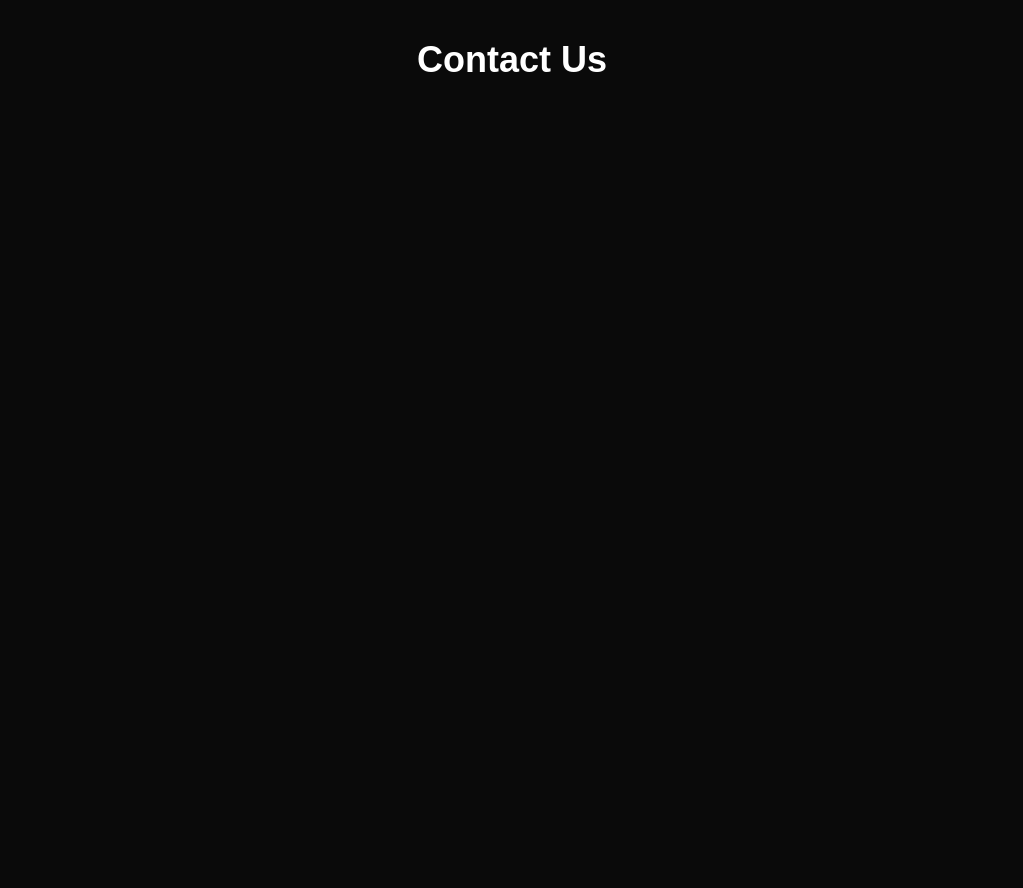
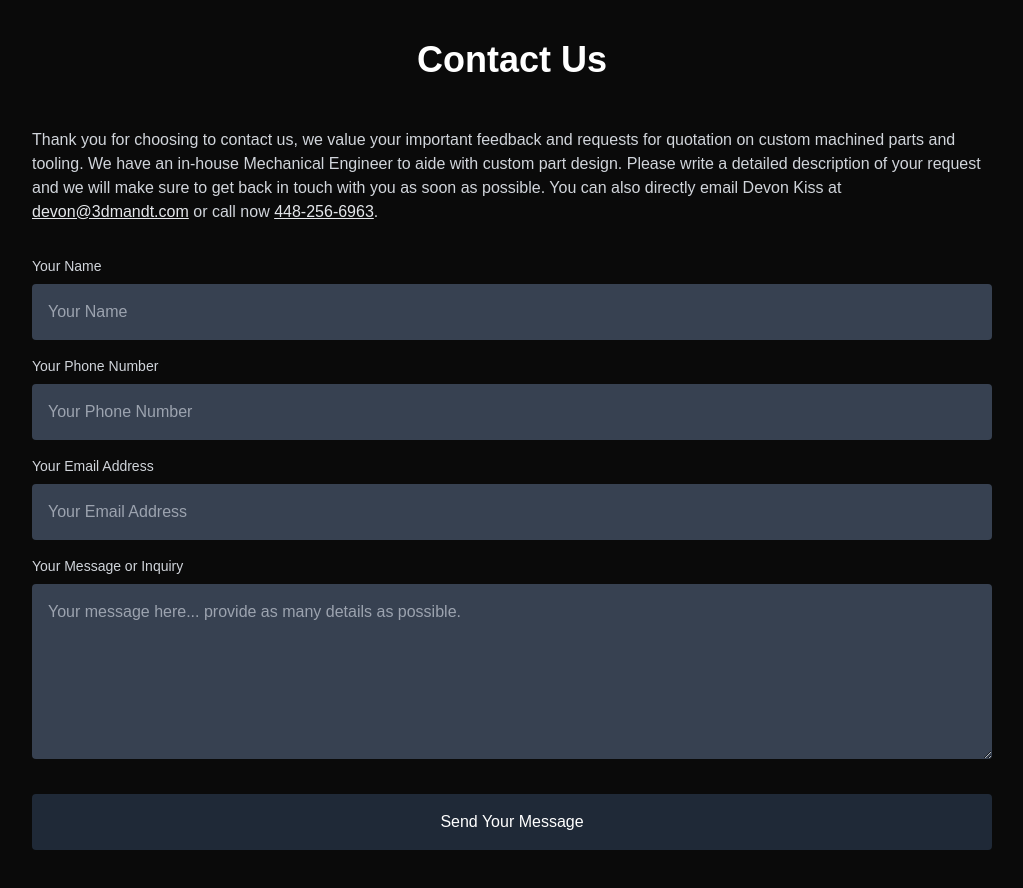
Before and after one commit to tuffs/3dmachtoolllc, a Next.js app: page /contact-us in a window 1280 px wide. Shown: the part 520-1408 px from the top of the page, without its empty margins (128-1151 px from the left). Before the commit the page ends 800 px from the top, so only its background shows below. Built offline with nearby package versions, Linux system fonts and the light colour scheme.

Commit message:
Updates to the Contact Us view with a new form UI provided.

```diff
--- a/app/contact-us/page.js
+++ b/app/contact-us/page.js
@@ -1,4 +1,5 @@
 import Hero from '@/components/Hero';
+import { RxPlus } from 'react-icons/rx';
 
 export default function ContactUsPage() {
   return (
@@ -11,6 +12,48 @@ export default function ContactUsPage() {
               Contact Us
             </h1>
           </section>
+
+          <section className="mx-3 md:mx-32">
+            <p className="text-gray-300">
+              Thank you for choosing to contact us, we value your important feedback and requests for quotation on custom machined parts and tooling. We have an in-house Mechanical Engineer to aide with custom part design. Please write a detailed description of your request and we will make sure to get back in touch with you as soon as possible.
+
+              You can also directly email Devon Kiss at <a href="mailto:devon@3dmandt.com" className="text-gray-200 underline">devon@3dmandt.com</a> or call now <a href="tel:14482566963" className="text-gray-200 underline">448-256-6963</a>.
+            </p>
+
+            <form className="mt-8">
+              <div className="mb-4">
+                <label className="block text-gray-300 text-sm font-medium mb-2" htmlFor="name">
+                  Your Name
+                </label>
+                <input className="w-full p-4 text-gray-300 bg-gray-700 rounded" id="name" type="text" placeholder="Your Name" />
+              </div>
+
+              <div className="mb-4">
+                <label className="block text-gray-300 text-sm font-medium mb-2" htmlFor="phone">
+                  Your Phone Number
+                </label>
+                <input className="w-full p-4 text-gray-300 bg-gray-700 rounded" id="phone" type="text" placeholder="Your Phone Number" />
+              </div>
+
+              <div className="mb-4">
+                <label className="block text-gray-300 text-sm font-medium mb-2" htmlFor="email">
+                  Your Email Address
+                </label>
+                <input className="w-full p-4 text-gray-300 bg-gray-700 rounded" id="email" type="text" placeholder="Your Email Address" />
+              </div>
+
+              <div className="mb-4">
+                <label className="block text-gray-300 text-sm font-medium mb-2" htmlFor="message">
+                  Your Message or Inquiry
+                </label>
+                <textarea className="w-full p-4 text-gray-300 bg-gray-700 rounded min-h-[175px]" id="message" placeholder="Your message here... provide as many details as possible."></textarea>
+              </div>
+
+              <button className="w-full mt-2 md:mt-3 p-4 bg-gray-800 text-white rounded hover:bg-gray-700 transition-colors duration-1000" type="submit">
+                Send Your Message
+              </button>
+            </form>
+          </section>
         </div>
       </div>
     </>
```
